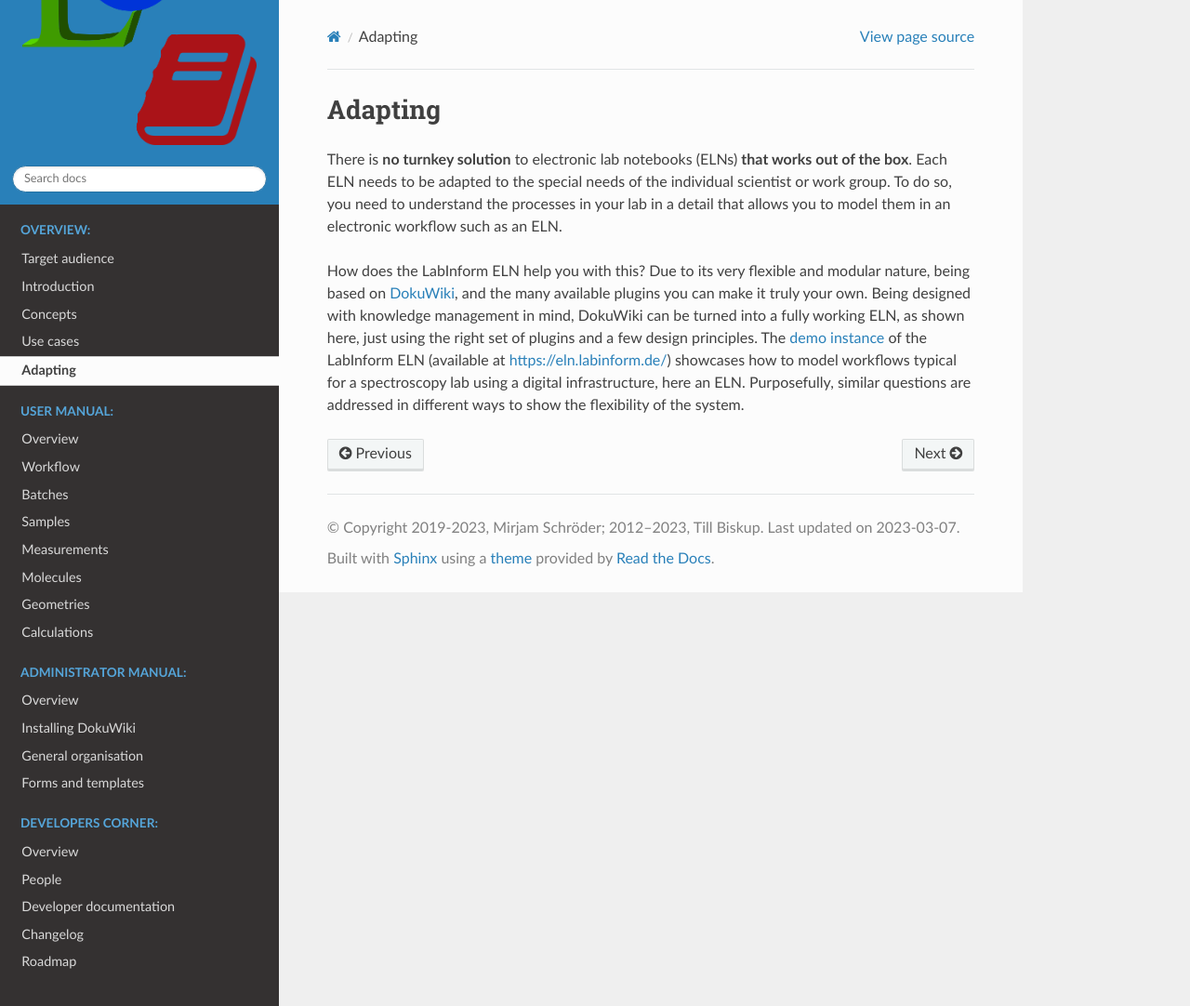
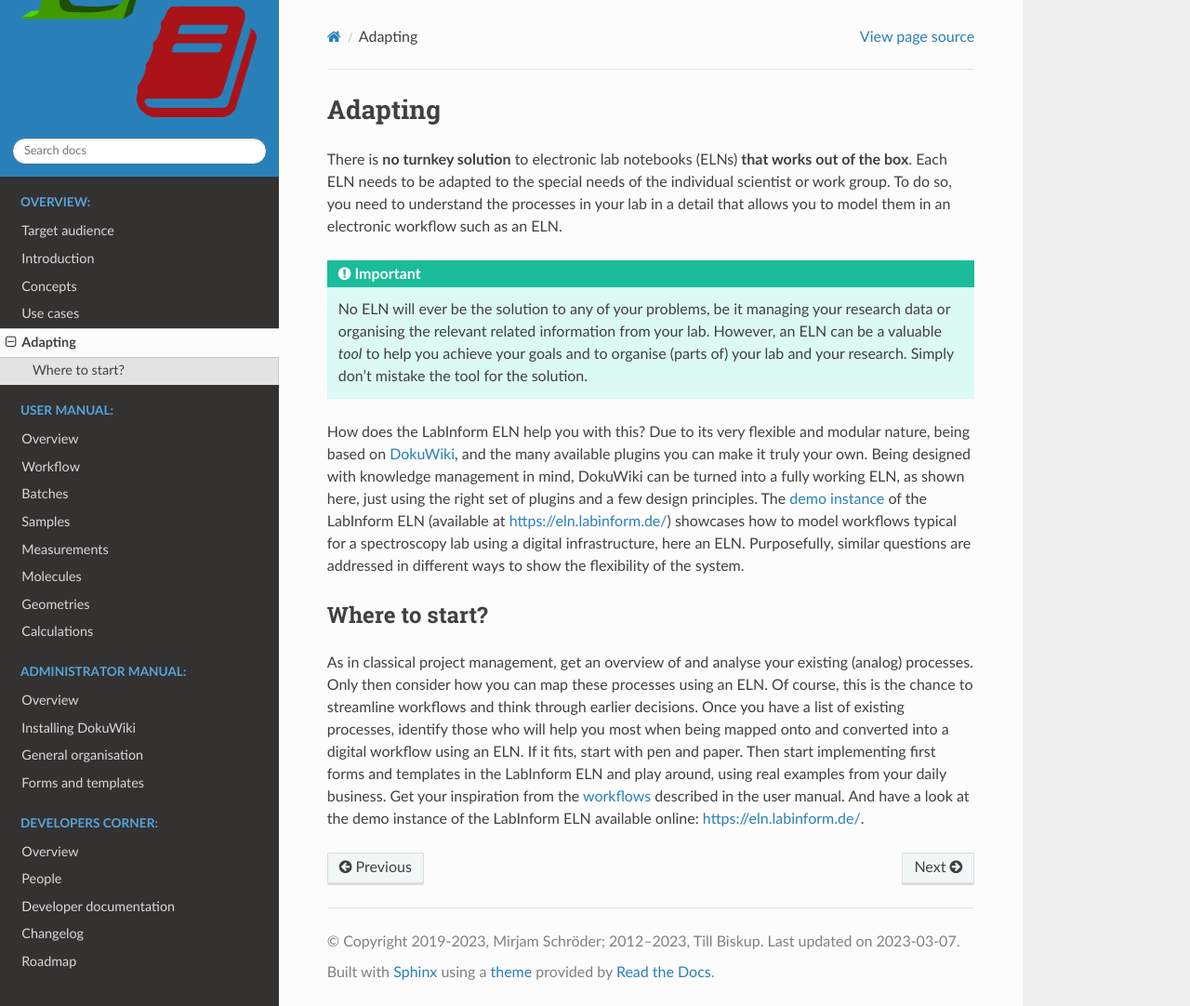
Before and after one commit to tillbiskup/labinform-eln, a Sphinx documentation site: the page built from docs/adapting.rst, in a window 1280 px wide and 1082 px high. Shown: the whole window at 93% size. Built offline with Sphinx 7.4.7 and the Read the Docs theme 2.0.0, drawn with Linux system fonts in a browser that asks for light colours.

Commit message:
Add some ideas how to adapt the LabInform ELN to own needs

```diff
--- a/docs/adapting.rst
+++ b/docs/adapting.rst
@@ -4,4 +4,15 @@
 
 There is **no turnkey solution** to electronic lab notebooks (ELNs) **that works out of the box**. Each ELN needs to be adapted to the special needs of the individual scientist or work group. To do so, you need to understand the processes in your lab in a detail that allows you to model them in an electronic workflow such as an ELN.
 
+
+.. important::
+    No ELN will ever be the solution to any of your problems, be it managing your research data or organising the relevant related information from your lab. However, an ELN can be a valuable *tool* to help you achieve your goals and to organise (parts of) your lab and your research. Simply don't mistake the tool for the solution.
+
+
 How does the LabInform ELN help you with this? Due to its very flexible and modular nature, being based on `DokuWiki <https://www.dokuwiki.org/>`_, and the many available plugins you can make it truly your own. Being designed with knowledge management in mind, DokuWiki can be turned into a fully working ELN, as shown here, just using the right set of plugins and a few design principles. The `demo instance <https://eln.labinform.de/>`_ of the LabInform ELN (available at https://eln.labinform.de/) showcases how to model workflows typical for a spectroscopy lab using a digital infrastructure, here an ELN. Purposefully, similar questions are addressed in different ways to show the flexibility of the system.
+
+
+Where to start?
+===============
+
+As in classical project management, get an overview of and analyse your existing (analog) processes. Only then consider how you can map these processes using an ELN. Of course, this is the chance to streamline workflows and think through earlier decisions. Once you have a list of existing processes, identify those who will help you most when being mapped onto and converted into a digital workflow using an ELN. If it fits, start with pen and paper. Then start implementing first forms and templates in the LabInform ELN and play around, using real examples from your daily business. Get your inspiration from the :doc:`workflows <user/workflow>` described in the user manual. And have a look at the demo instance of the LabInform ELN available online: `<https://eln.labinform.de/>`_.
```
Also changed, not shown: 1 other file.
